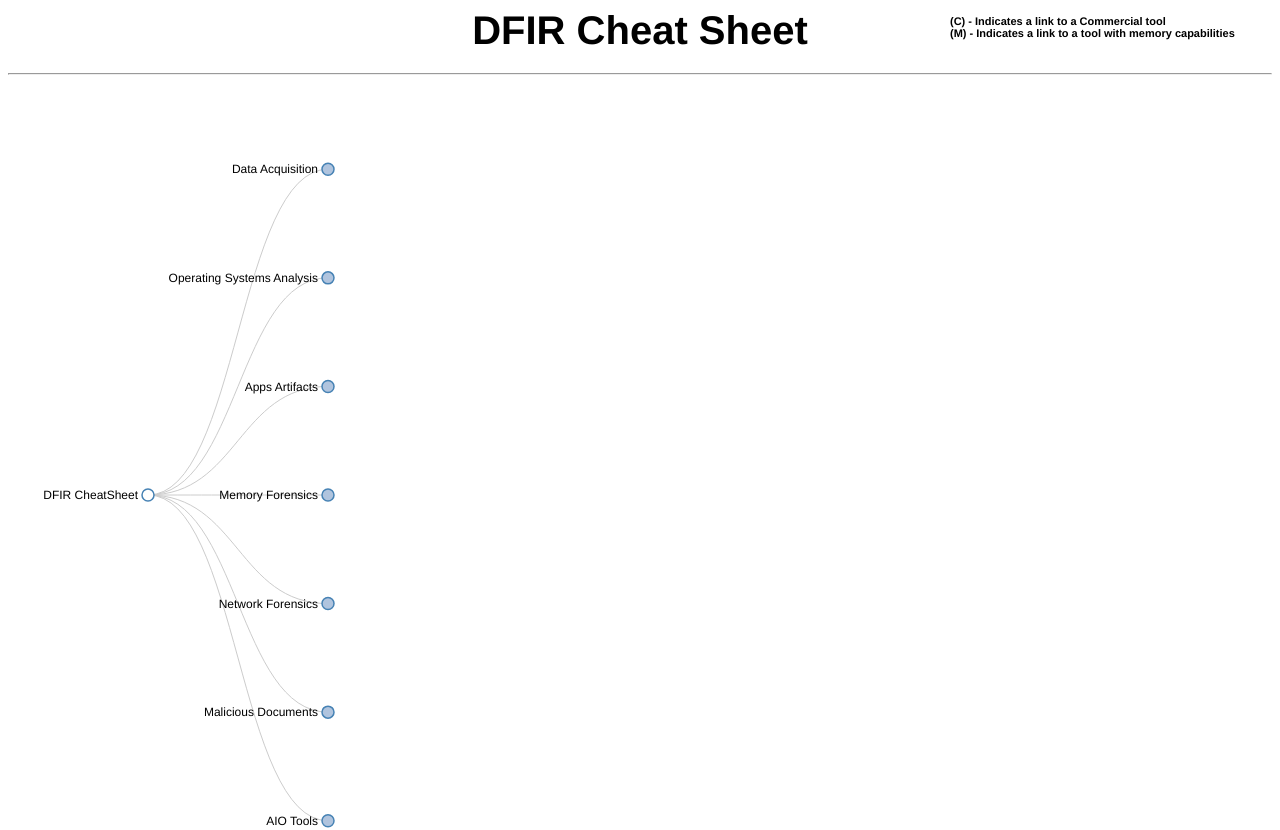
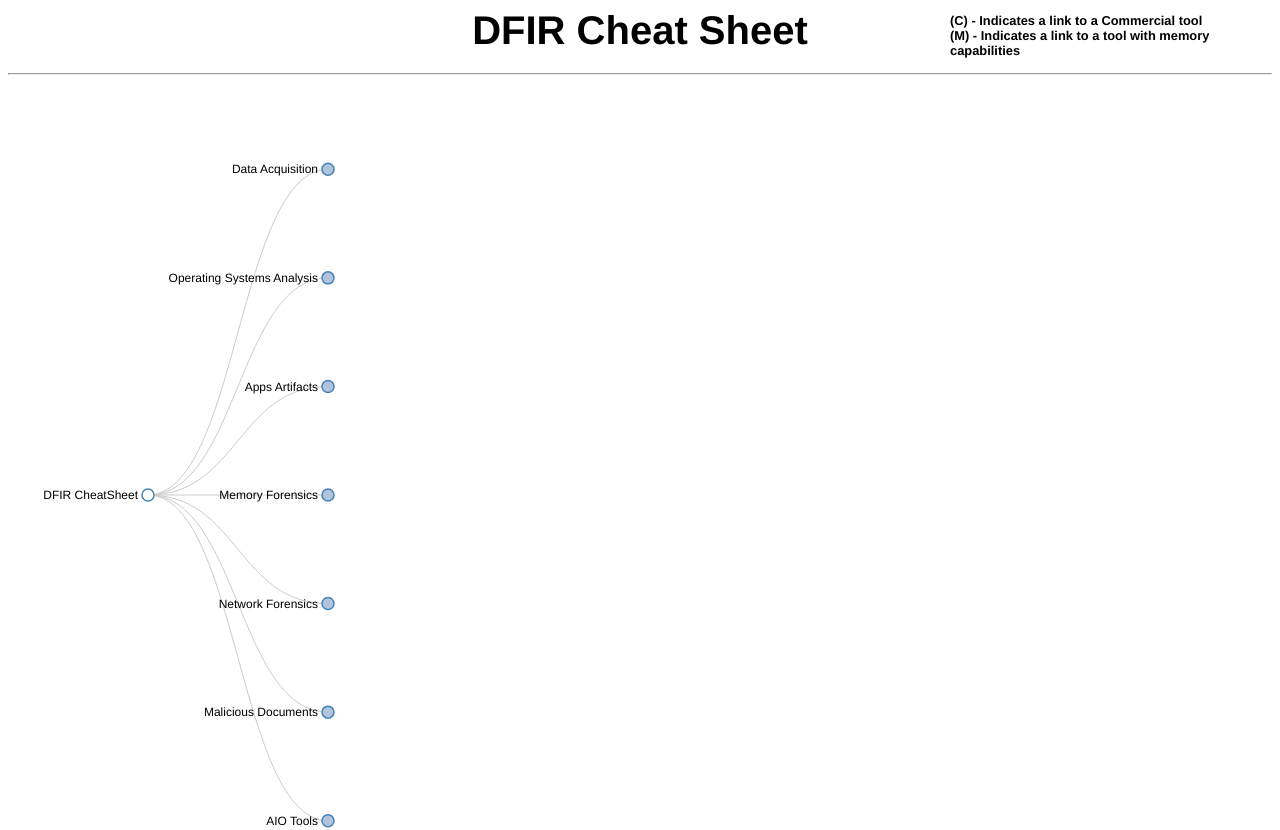
Before and after one commit to dfircheatsheet/dfircheatsheet.github.io, a plain HTML site: page index.html in a window 1280 px wide. Shown: the top 830 px of the page. Drawn offline with Linux system fonts and the light colour scheme.

Commit message:
Update index.html

```diff
--- a/index.html
+++ b/index.html
@@ -174,8 +174,8 @@ function toggle(d) {
 }
 </script>
     <div class="legend">
-      <h4>(C) - Indicates a link to a Commercial tool<br>
-      (M) - Indicates a link to a tool with memory capabilities</h4>
+      <h3>(C) - Indicates a link to a Commercial tool<br>
+      (M) - Indicates a link to a tool with memory capabilities</h3>
     </div>
     <h3>Notes</h3>
     <ul>
```
